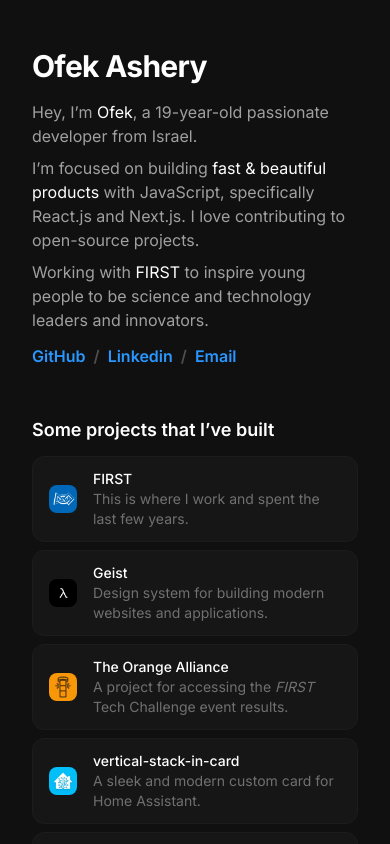
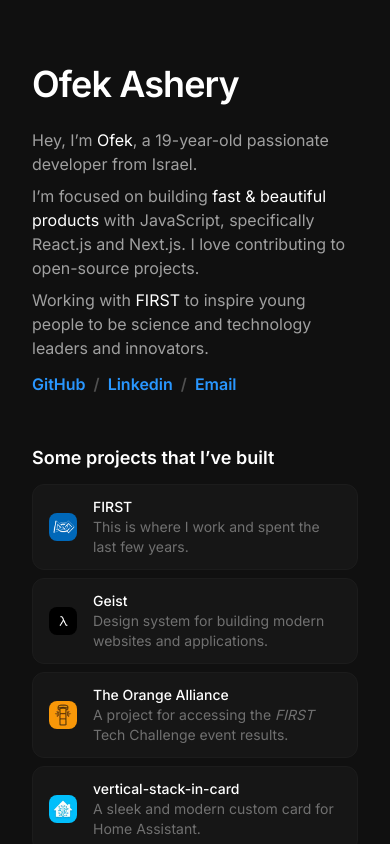
Before and after one commit to ofekashery/ofek.ashery.me, a Next.js app: page / in a window 390 px wide. Shown: the top 844 px of the page. Built offline with nearby package versions, Linux system fonts and the light colour scheme.

Commit message:
Improve header style

```diff
--- a/app/page.tsx
+++ b/app/page.tsx
@@ -3,8 +3,8 @@
 
 const Page = () => {
   return (
-    <div className="max-w-2xl	mx-auto pt-12 md:pt-32 px-8 pb-8">
-      <h1 className="text-3xl font-bold mb-4 tracking-tight">Ofek Ashery</h1>
+    <div className="max-w-2xl	mx-auto pt-16 md:pt-32 px-8 pb-8">
+      <h1 className="text-4xl font-semibold mb-6 tracking-tight">Ofek Ashery</h1>
       <div className="text-gray-11 leading-6">
         <p>
           Hey, I’m <span className="text-white">Ofek</span>, a 19-year-old passionate developer from Israel.
```
